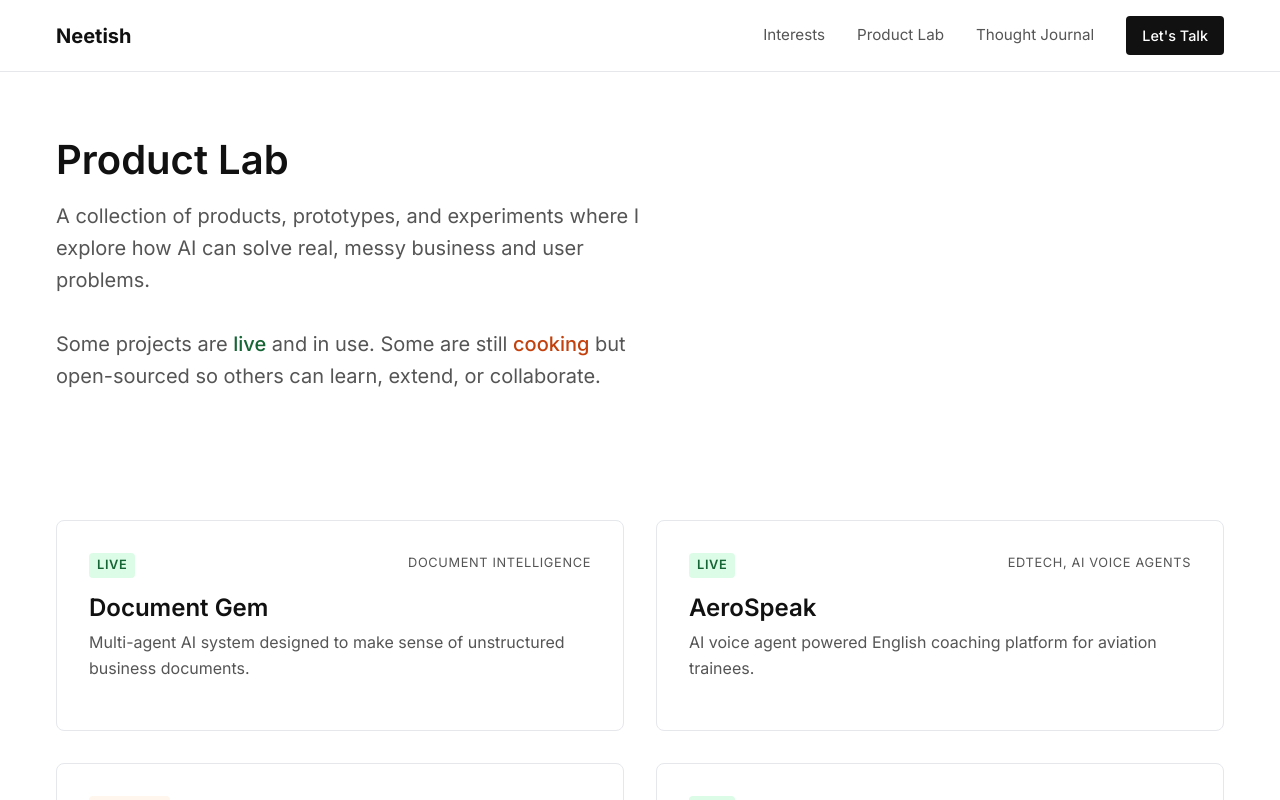
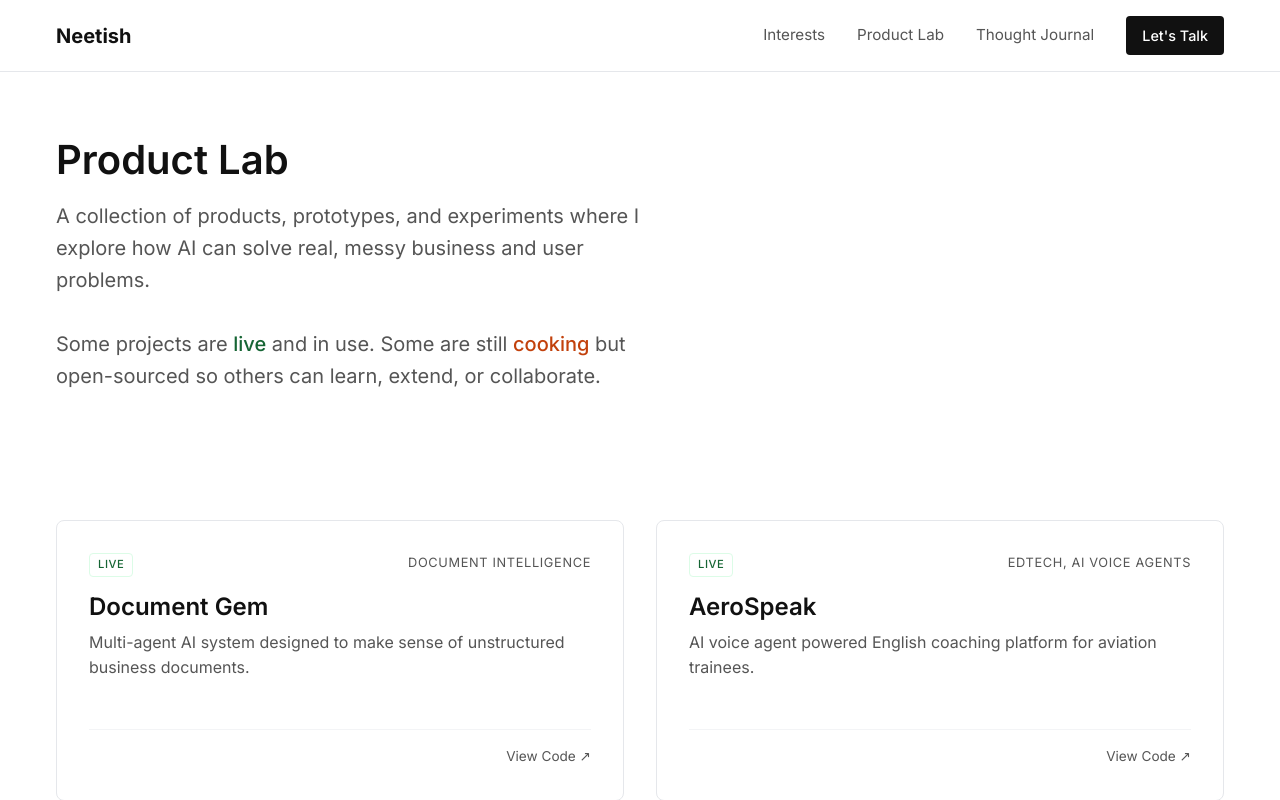
Before and after one commit to neetishtewari/neetishai, a Next.js app: page /product-lab in a window 1280 px wide. Shown: the top 800 px of the page. Built offline with nearby package versions, Linux system fonts and the light colour scheme.

Commit message:
UI: Refined Product Lab with subtle status badges and GitHub links

```diff
--- a/app/product-lab/ProductLab.module.css
+++ b/app/product-lab/ProductLab.module.css
@@ -27,18 +27,26 @@
     }
 }
 
-.card {
-    display: block;
+.cardWrapper {
+    display: flex;
+    flex-direction: column;
     padding: var(--spacing-md);
     border: 1px solid var(--border);
     border-radius: var(--radius-md);
     background: var(--background);
     transition: all 0.2s ease;
+    height: 100%;
 }
 
-.card:hover {
+.cardWrapper:hover {
     transform: translateY(-2px);
     border-color: var(--foreground);
+}
+
+.card {
+    display: block;
+    flex: 1;
+    /* Take remaining space */
 }
 
 .header {
@@ -53,28 +61,45 @@
 .status {
     padding: 2px 8px;
     border-radius: var(--radius-sm);
-    font-weight: 600;
+    font-size: 0.7rem;
+    font-weight: 500;
+    border: 1px solid transparent;
+    text-transform: uppercase;
+    letter-spacing: 0.05em;
 }
 
 .status.live {
-    background-color: #dcfce7;
+    border-color: #dcfce7;
+    background: transparent;
     color: #166534;
 }
 
-.status.prototype {
-    background-color: #fef9c3;
-    color: #854d0e;
+.status.cooking {
+    border-color: #ffedd5;
+    background: transparent;
+    color: #c2410c;
 }
 
-.status.experiment {
-    background-color: #f3f4f6;
-    color: #4b5563;
+.cardFooter {
+    display: flex;
+    justify-content: flex-end;
+    margin-top: var(--spacing-md);
+    padding-top: var(--spacing-sm);
+    border-top: 1px solid var(--gray-light);
 }
 
-.status.cooking {
-    background-color: #fff7ed;
-    /* Orange-ish/Yellow for cooking */
-    color: #c2410c;
+.githubLink {
+    font-size: 0.85rem;
+    color: var(--text-secondary);
+    display: flex;
+    align-items: center;
+    gap: 4px;
+    transition: color 0.2s ease;
+}
+
+.githubLink:hover {
+    color: var(--foreground);
+    text-decoration: underline;
 }
 
 .category {
--- a/app/product-lab/page.tsx
+++ b/app/product-lab/page.tsx
@@ -8,6 +8,8 @@ const PROJECTS = [
         summary: 'Multi-agent AI system designed to make sense of unstructured business documents.',
         category: 'Document Intelligence',
         status: 'Live',
+        demoUrl: 'https://documentgem.com',
+        githubUrl: 'https://github.com/neetishtewari/document-gem',
     },
     {
         slug: 'aerospeak',
@@ -15,6 +17,8 @@ const PROJECTS = [
         summary: 'AI voice agent powered English coaching platform for aviation trainees.',
         category: 'EdTech, AI Voice Agents',
         status: 'Live',
+        demoUrl: 'https://aerospeak.ai',
+        githubUrl: 'https://github.com/neetishtewari/aerospeak',
     },
     {
         slug: 'vizdata',
@@ -22,6 +26,7 @@ const PROJECTS = [
         summary: 'Visualize data from databases or spreadsheets to uncover insights and patterns.',
         category: 'Data Visualization',
         status: 'Cooking',
+        githubUrl: 'https://github.com/neetishtewari/vizdata',
     },
     {
         slug: 'expense-ai',
@@ -29,6 +34,8 @@ const PROJECTS = [
         summary: 'Review employee expense reimbursements automatically using RAG-based AI agents.',
         category: 'Finance Automation',
         status: 'Live',
+        demoUrl: '#',
+        githubUrl: 'https://github.com/neetishtewari/expense-ai',
     },
     {
         slug: 'driveex',
@@ -36,6 +43,7 @@ const PROJECTS = [
         summary: 'CRM built specifically for auto dealerships in India.',
         category: 'CRM, Automotive Tech',
         status: 'Cooking',
+        githubUrl: 'https://github.com/neetishtewari/driveex',
     },
     {
         slug: 'kidvid',
@@ -43,6 +51,7 @@ const PROJECTS = [
         summary: 'Multi-platform educational app for kids that detects learning interests.',
         category: 'EdTech',
         status: 'Cooking',
+        githubUrl: 'https://github.com/neetishtewari/kidvid',
     },
 ];
 
@@ -59,7 +68,8 @@ export default function ProductLab() {
 
             <div className={styles.grid}>
                 {PROJECTS.map((project) => (
-                    <Link href={`/product-lab/${project.slug}`} key={project.slug} className={styles.card}>
+                    <div key={project.slug} className={styles.cardWrapper}>
+                        <Link href={`/product-lab/${project.slug}`} className={styles.card}>
                             <div className={styles.header}>
                                 <span className={`${styles.status} ${styles[project.status.toLowerCase()]}`}>
                                     {project.status}
@@ -69,6 +79,14 @@ export default function ProductLab() {
                             <h3 className={styles.cardTitle}>{project.title}</h3>
                             <p className={styles.cardSummary}>{project.summary}</p>
                         </Link>
+                        {project.githubUrl && (
+                            <div className={styles.cardFooter}>
+                                <a href={project.githubUrl} target="_blank" rel="noopener noreferrer" className={styles.githubLink}>
+                                    View Code ↗
+                                </a>
+                            </div>
+                        )}
+                    </div>
                 ))}
             </div>
 
```
Lines whose indentation alone changed are shown as unchanged.
